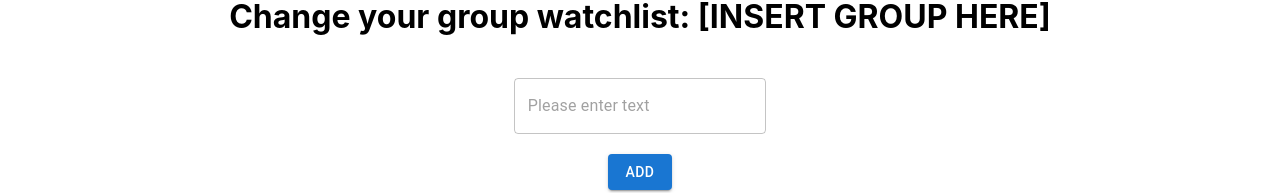
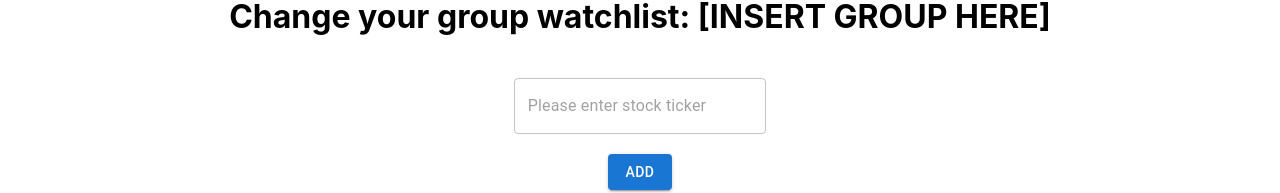
Before and after one commit to williamdjting/372-finalproject, a React (Create React App) app in the folder client/: page /dashboard7 in a window 1280 px wide. Shown: the part 124-317 px from the top of the page. Built offline with nearby package versions, Linux system fonts and the light colour scheme; no server answers.

Commit message:
fixed size of input box

```diff
--- a/client/src/pages/dashboard/Dashboard1.js
+++ b/client/src/pages/dashboard/Dashboard1.js
@@ -35,7 +35,7 @@ function Dashboard1() {
             <div class="inner1">
                 <Box  component="form" noValidate autoComplete="off">
                             <FormControl sx={{ width: '25ch' }}>
-                            <OutlinedInput placeholder="Please enter text" />
+                            <OutlinedInput maxlength="4" placeholder="Please enter stock ticker" />
                         </FormControl>
                 </Box>
 
--- a/client/src/pages/dashboard/Dashboard4.js
+++ b/client/src/pages/dashboard/Dashboard4.js
@@ -35,7 +35,7 @@ function Dashboard4() {
             <div class="inner4">
                 <Box  component="form" noValidate autoComplete="off">
                             <FormControl sx={{ width: '25ch' }}>
-                            <OutlinedInput placeholder="Please enter text" />
+                            <OutlinedInput maxlength="4" placeholder="Please enter stock ticker" />
                         </FormControl>
                 </Box>
 
--- a/client/src/pages/dashboard/Dashboard7.js
+++ b/client/src/pages/dashboard/Dashboard7.js
@@ -35,7 +35,7 @@ function Dashboard7() {
             <div class="inner7">
                 <Box  component="form" noValidate autoComplete="off">
                             <FormControl sx={{ width: '25ch' }}>
-                            <OutlinedInput placeholder="Please enter text" />
+                            <OutlinedInput maxlength="4" placeholder="Please enter stock ticker" />
                         </FormControl>
                 </Box>
 
--- a/client/src/pages/dashboard/Dashboard8.js
+++ b/client/src/pages/dashboard/Dashboard8.js
@@ -35,7 +35,7 @@ function Dashboard8() {
             <div class="inner8">
                 <Box  component="form" noValidate autoComplete="off">
                             <FormControl sx={{ width: '25ch' }}>
-                            <OutlinedInput placeholder="Please enter text" />
+                            <OutlinedInput maxlength="4" placeholder="Please enter stock ticker" />
                         </FormControl>
                 </Box>
 
```
